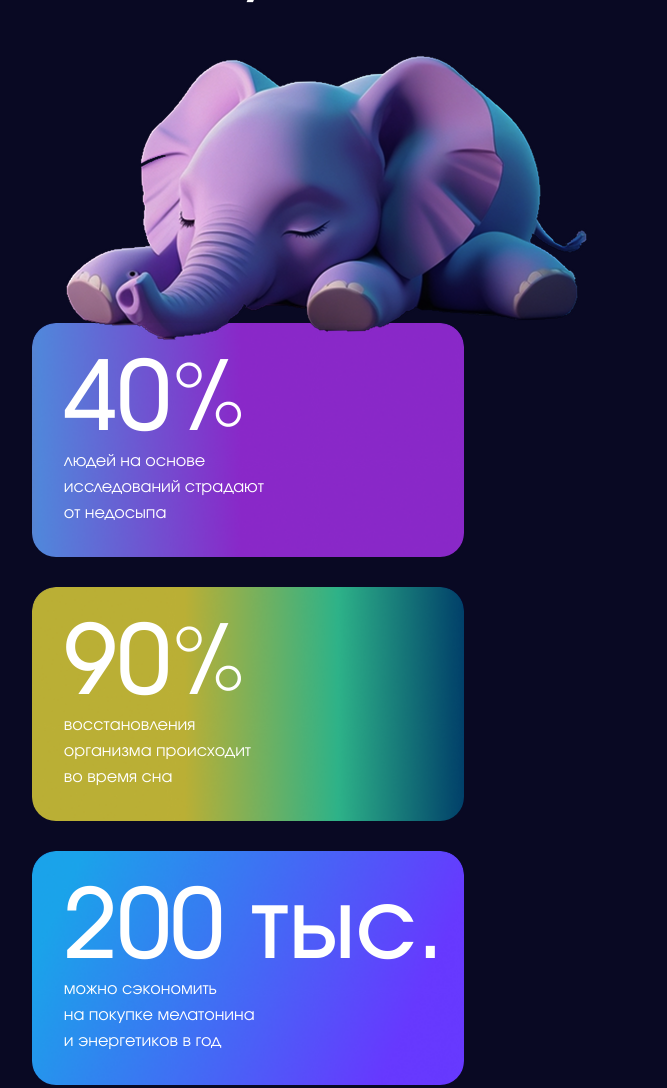
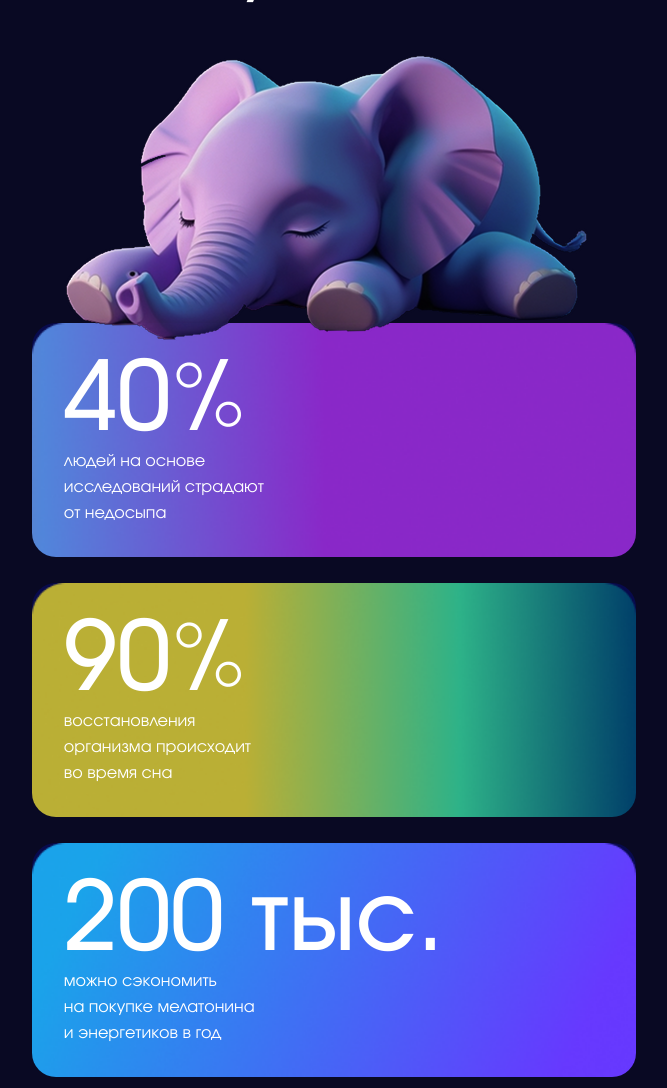
Before and after one commit to ons04nn/Module-3, a plain HTML site: page index.html in a window 1280 px wide. Shown: the part 1329-2417 px from the top of the page, without its empty margins (306-973 px from the left). Drawn offline with Linux system fonts and the light colour scheme; files whose address does not match are found by name.

Commit message:
Add files via upload

```diff
--- a/styles.css
+++ b/styles.css
@@ -200,7 +200,7 @@ align-items: flex-start
     flex-direction: column;
     align-items: center;
     align-items: flex-start;
-      max-width: 1340px;
+      max-width: 1350px;
       margin: 0 auto;
 
 }
@@ -289,9 +289,7 @@ align-items: flex-start
 .why-sleep {
     padding-top: 197px;
     margin-bottom: 200px;
-    display: flex;
-    justify-content: center;
-    align-items: center;
+
 
 }
 
@@ -569,7 +567,7 @@ flex-direction: column;
 justify-content: center;
 background-color: #080A4C;
 padding-left: 32px;
-width:432px;
+width: calc(100%);
 height:234px;
 border-radius: 24px;
 }
@@ -591,7 +589,7 @@ background-size: cover;}
 .stats {
     display: flex;
     flex-direction: row;
-    gap: 30px;
+    gap: 26px;
     margin-top: 60px;
 }
 
@@ -1160,7 +1158,7 @@ background-size: cover;
     }
 
     .slon img {
-        width: 100%;
+        max-width: 100%;
     }
 
     .slon {
@@ -1173,12 +1171,7 @@ background-size: cover;
 
 
 
-  .column-slon {
-    display: flex;
-    flex-direction: column;
-    align-items: flex-start;
 
-  }
 
   .wrapper2 {
     display: flex;
@@ -1438,7 +1431,7 @@ line-height: 100%;}
         justify-content: center;
         background-color: #080A4C;
         padding-left: 32px;
-        width:317px;
+        width:100%;
         height:234px;
         border-radius: 24px;
         }
```
